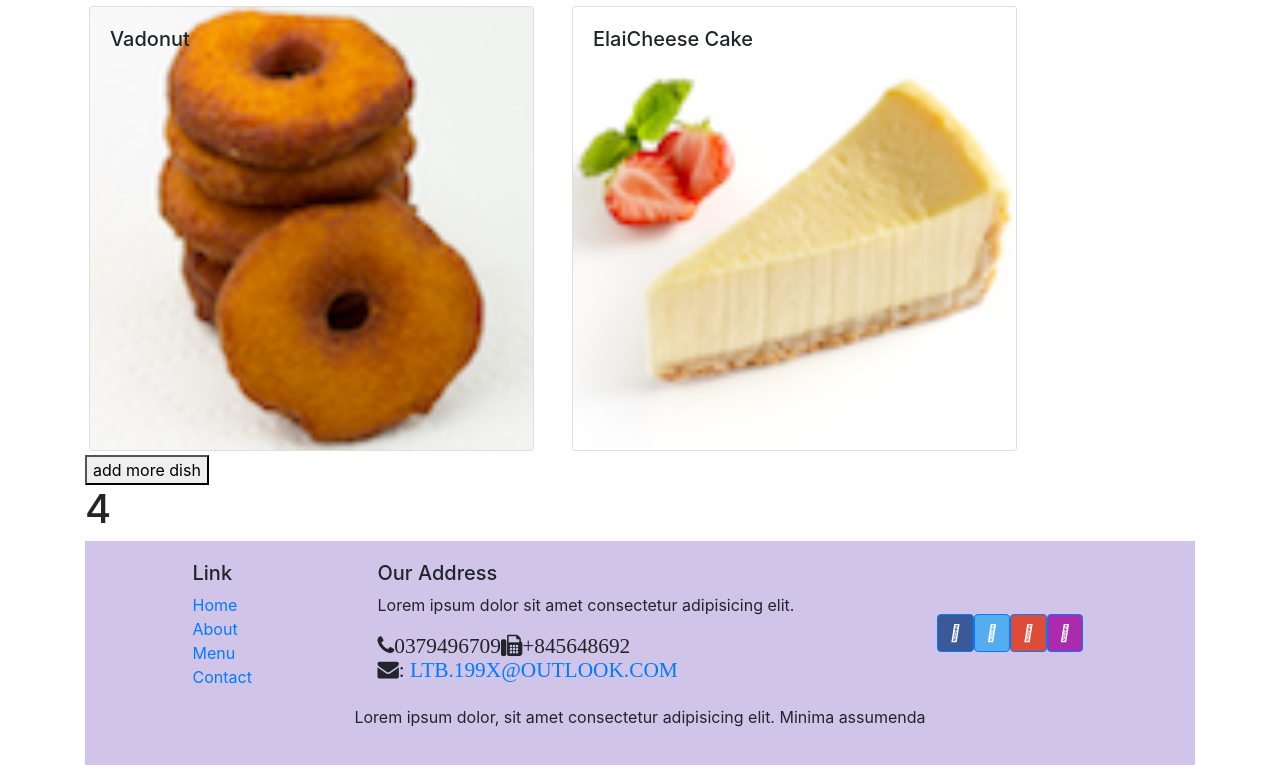
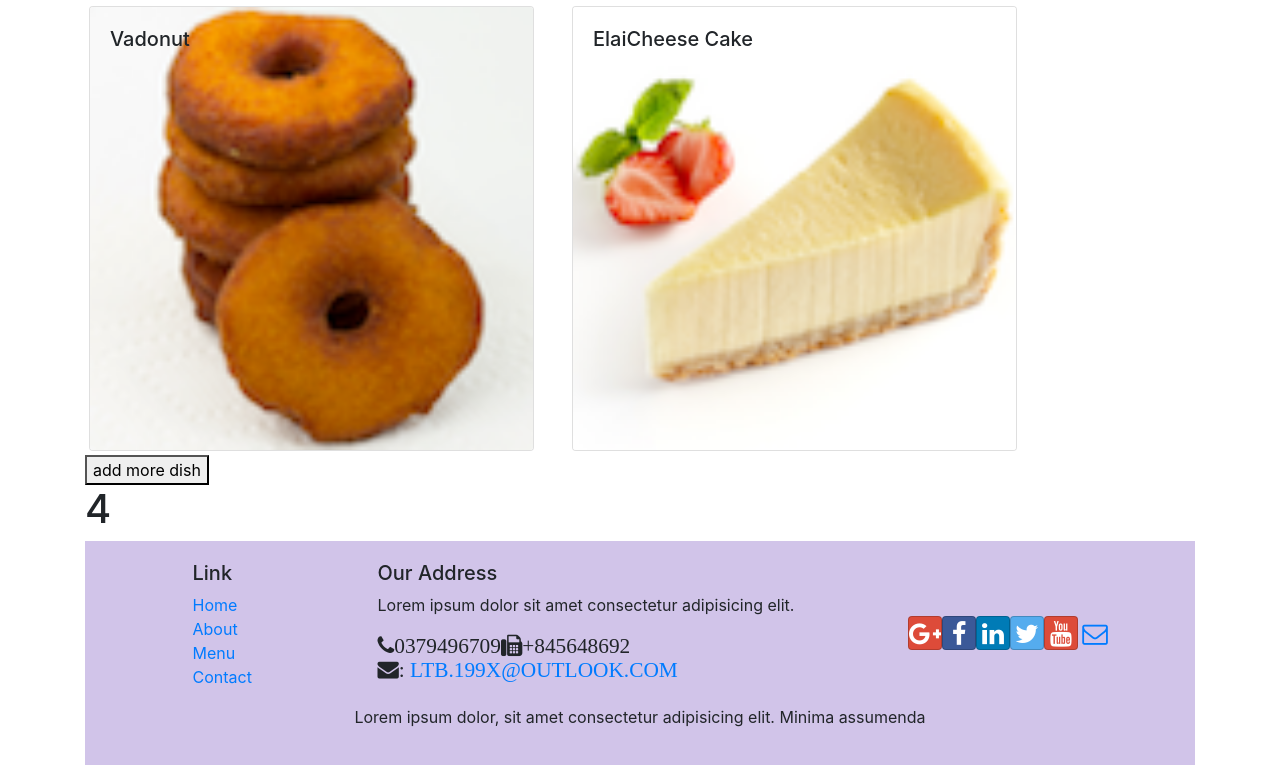
Before and after one commit to Naohonproject/RJS101X_LAB04_01, a React (Create React App) app: page / in a window 1280 px wide. Shown: the part 743-1508 px from the top of the page. Built offline with nearby package versions, Linux system fonts and the light colour scheme.

Commit message:
lab05_1 modify social icon

```diff
--- a/package.json
+++ b/package.json
@@ -18,6 +18,7 @@
     "react-redux-form": "1.16.8",
     "react-router-dom": "^4.2.2",
     "react-scripts": "1.1.4",
+    "react-social-icons": "^5.13.0",
     "react-transition-group": "2.3.0",
     "reactstrap": "5.0.0",
     "redux": "3.7.2",
--- a/src/components/FooterComponent.js
+++ b/src/components/FooterComponent.js
@@ -35,33 +35,25 @@ function Footer() {
 					</div>
 					<div className="col-12 col-sm-4 align-self-center">
 						<div className="text-center">
-							<a
-								className="btn btn-primary"
-								style={{ backgroundColor: "#3b5998" }}
-								href="#!"
-								role="button">
-								<i className="fab fa-facebook-f"></i>
+							<a className="btn btn-social-icon btn-google" href="http://google.com/+">
+								<i className="fa fa-google-plus"></i>
 							</a>
 							<a
-								className="btn btn-primary"
-								style={{ backgroundColor: "#55acee" }}
-								href="#!"
-								role="button">
-								<i className="fab fa-twitter"></i>
+								className="btn btn-social-icon btn-facebook"
+								href="http://www.facebook.com/profile.php?id=">
+								<i className="fa fa-facebook"></i>
 							</a>
-							<a
-								className="btn btn-primary"
-								style={{ backgroundColor: "#dd4b39" }}
-								href="#!"
-								role="button">
-								<i className="fab fa-google"></i>
+							<a className="btn btn-social-icon btn-linkedin" href="http://www.linkedin.com/in/">
+								<i className="fa fa-linkedin"></i>
 							</a>
-							<a
-								className="btn btn-primary"
-								style={{ backgroundColor: "#ac2bac" }}
-								href="#!"
-								role="button">
-								<i className="fab fa-instagram"></i>
+							<a className="btn btn-social-icon btn-twitter" href="http://twitter.com/">
+								<i className="fa fa-twitter"></i>
+							</a>
+							<a className="btn btn-social-icon btn-google" href="http://youtube.com/">
+								<i className="fa fa-youtube"></i>
+							</a>
+							<a className="btn btn-social-icon" href="mailto:">
+								<i className="fa fa-envelope-o"></i>
 							</a>
 						</div>
 					</div>
```
Also changed, not shown: 1 other file (tests, documents, lock files or other folders).
